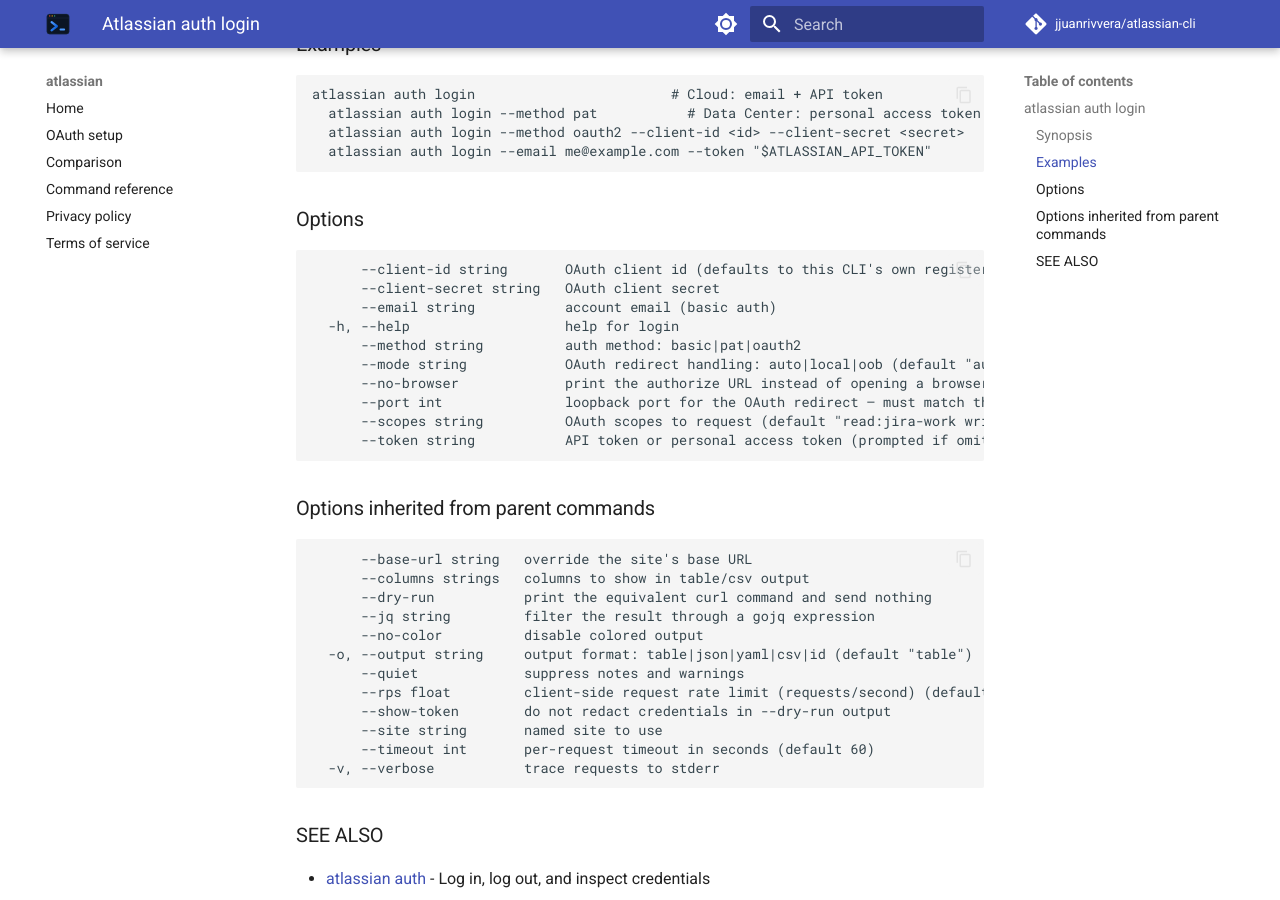
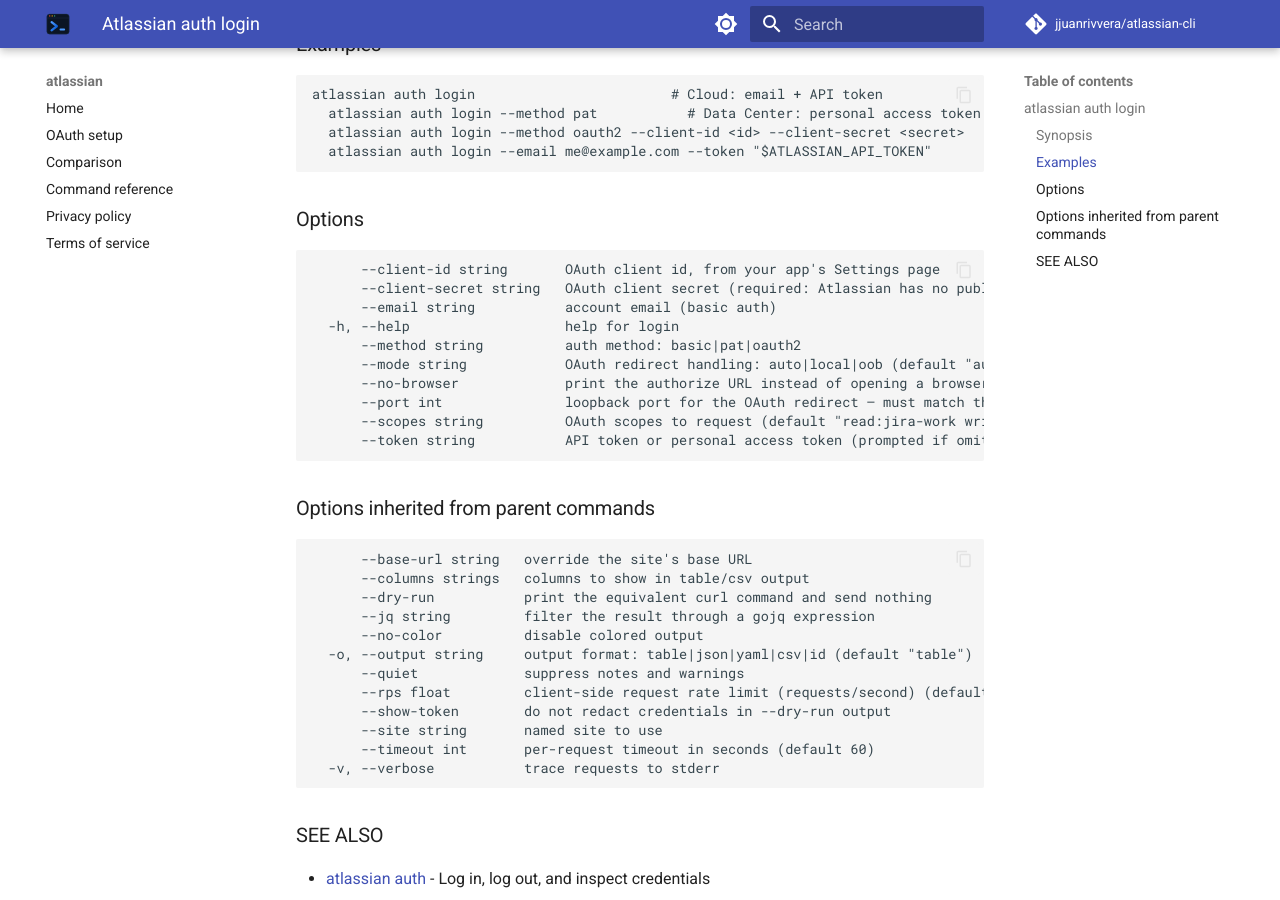
Before and after one commit to jjuanrivvera/atlassian-cli, an MkDocs documentation site: the page built from docs/commands/atlassian_auth_login.md, in a window 1280 px wide and 900 px high, scrolled down 872 px. Built offline with MkDocs 1.6.1 and Material for MkDocs 9.7.7, drawn with Linux system fonts in a browser that asks for light colours; comment, search, counter and statistics services are not loaded.

Commit message:
Correct the OAuth flag help left over from the shared-app design
The --client-id help still advertised a default of "this CLI's own registered
app", which contradicts the error the same command prints when the secret is
missing. Both flags now name where the value comes from.

````diff
--- a/docs/commands/atlassian_auth_login.md
+++ b/docs/commands/atlassian_auth_login.md
@@ -40,8 +40,8 @@ atlassian auth login                        # Cloud: email + API token
 ### Options
 
 ```
-      --client-id string       OAuth client id (defaults to this CLI's own registered app)
-      --client-secret string   OAuth client secret
+      --client-id string       OAuth client id, from your app's Settings page
+      --client-secret string   OAuth client secret (required: Atlassian has no public-client mode)
       --email string           account email (basic auth)
   -h, --help                   help for login
       --method string          auth method: basic|pat|oauth2
````
Also changed, not shown: CHANGELOG.md (+10 -1 lines), docs/commands/atlassian_init.md (+1 -1 lines), 2 other files.
